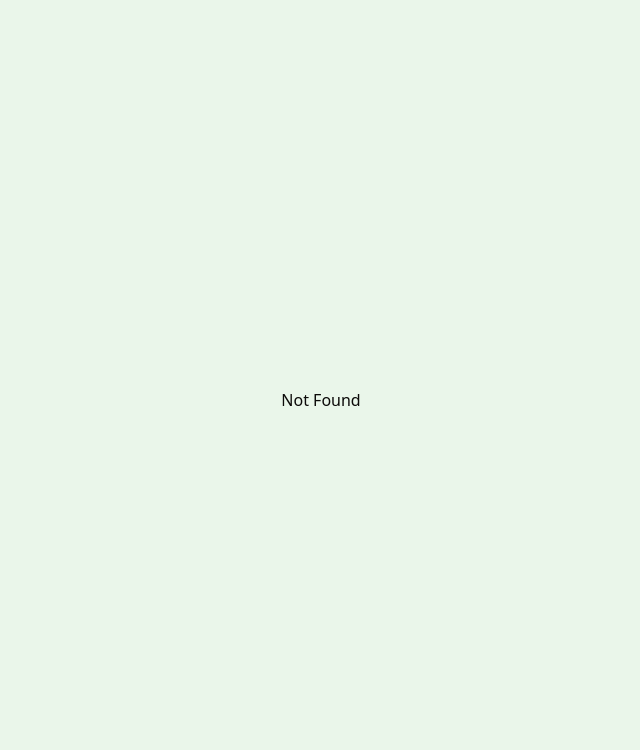
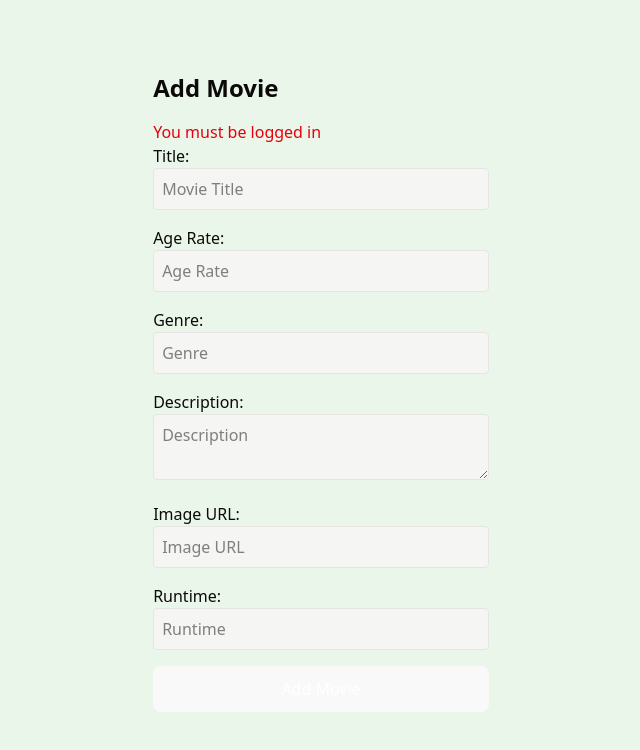
Before and after one commit to erik-per-lidstrom/Movie-night-planer, a React (Vite) app: page /events/1/add-movie in a window 1280 px wide. Shown: the top 750 px of the page, without its empty margins (319-959 px from the left). Built offline with nearby package versions, Linux system fonts and the light colour scheme.

Commit message:
fix details for movie styling whole website

```diff
--- a/src/App.tsx
+++ b/src/App.tsx
@@ -6,7 +6,7 @@ import MovieContext from "./context/movie.context";
 import { useReducer } from "react";
 import { movieReducer } from "./context/movie.reducer";
 import "./index.css";
-import AddMoviepage from "./pages/addMovie.page";
+import AddMoviePage from "./pages/addMovie.page";
 import type { Movie } from "./types/movie.types";
 import AddEventPage from "./pages/addevent.page";
 import EventDetailsPage from "./pages/eventdetails.page";
@@ -14,16 +14,16 @@ import EventDetailsPage from "./pages/eventdetails.page";
 function App() {
   const initialMovies: Movie[] = [];
   const [movies, dispatch] = useReducer(movieReducer, initialMovies);
-  console.log(movies);
 
   return (
     <MovieContext.Provider value={{ state: movies, dispatch }}>
       <Routes>
         <Route element={<MainLayout />}>
           <Route path="/" element={<HomePage />} />
-          <Route path="/add" element={<AddMoviepage />} />
           <Route path="/add-event" element={<AddEventPage />} />
-          <Route path="/event/:eventId" element={<EventDetailsPage />} />
+          <Route path="/events/:eventId" element={<EventDetailsPage />} />
+          <Route path="/events/:eventId/add-movie" element={<AddMoviePage />} />
+
           <Route path="/movie/:movieId" element={<MoviePage />} />
         </Route>
         <Route path="*" element={<div>Not Found</div>} />
--- a/src/components/movieInput.component.tsx
+++ b/src/components/movieInput.component.tsx
@@ -3,62 +3,83 @@ import type { ChangeEvent, FormEvent } from "react";
 import MovieContext from "../context/movie.context";
 import type { movieDraft } from "../types/movie.types";
 
-const MovieInput = () => {
-  const { dispatch } = useContext(MovieContext) || {
-    dispatch: null,
-  };
+interface MovieInputProps {
+  eventId: string;
+}
+
+const MovieInput = ({ eventId }: MovieInputProps) => {
+  const { dispatch } = useContext(MovieContext) || { dispatch: null };
+
   const [movie, setMovie] = useState<movieDraft>({
+    title: "",
+    description: "",
     ageRate: "",
-    title: "",
     genre: "",
-    description: "",
     imgUrl: "",
     runtime: "",
   });
 
-  const handleChange = (event: ChangeEvent<HTMLInputElement>) => {
+  const handleChange = (
+    event: ChangeEvent<HTMLInputElement | HTMLTextAreaElement>,
+  ) => {
     const { name, value } = event.target;
-    const field = name as "title" | "description";
-    setMovie((prevMovie) => ({
-      ...prevMovie,
-      [field]: value,
-    }));
+    setMovie((prev) => ({ ...prev, [name]: value }));
   };
 
-  const handleSubmit = (event: FormEvent<HTMLFormElement>) => {
-    event.preventDefault();
-    if (!movie.title.trim()) {
-      return;
+  const handleSubmit = async (e: FormEvent<HTMLFormElement>) => {
+    e.preventDefault();
+    if (!movie.title.trim()) return alert("Title is required");
+    if (!eventId) return alert("Event ID missing");
+
+    const token = localStorage.getItem("token");
+    if (!token) return alert("You must be logged in");
+
+    try {
+      const res = await fetch(
+        `http://localhost:4000/api/movies/event/${eventId}`,
+        {
+          method: "POST",
+          headers: {
+            "Content-Type": "application/json",
+            Authorization: `Bearer ${token}`,
+          },
+          body: JSON.stringify(movie),
+        },
+      );
+
+      if (!res.ok) {
+        const data = await res.json();
+        return alert(data.message || "Failed to create movie");
       }
-    dispatch?.({
-      type: "ADD_MOVIE",
-      payload: {
-        ...movie,
-        _id: "",
-        ageRate: movie.ageRate.trim(),
-        title: movie.title.trim(),
-        genre: movie.genre.trim(),
-      },
-    });
+
+      const savedMovie = await res.json();
+
+      // Lägg till filmen i context om dispatch finns
+      dispatch?.({ type: "ADD_MOVIE", payload: savedMovie });
+
+      // Reset form
       setMovie({
+        title: "",
+        description: "",
         ageRate: "",
-      title: "",
         genre: "",
-      description: "",
         imgUrl: "",
         runtime: "",
       });
+
+      alert(`${savedMovie.Title || "Movie"} added successfully!`);
+    } catch (err) {
+      console.error(err);
+      alert("Error creating movie");
+    }
   };
+
   return (
-    <div>
-      <form
-        className=" grid col-2 movie-input mb-4 gap-4"
-        onSubmit={handleSubmit}
-      >
+    <form className="grid gap-4 mb-4" onSubmit={handleSubmit}>
       <div>
         <label htmlFor="title">Title:</label>
         <input
-            className="border rounded bg-accent "
+          className="border rounded bg-accent w-full p-2"
           type="text"
           name="title"
           value={movie.title}
@@ -66,10 +87,11 @@ const MovieInput = () => {
           placeholder="Movie Title"
         />
       </div>
+
       <div>
         <label htmlFor="ageRate">Age Rate:</label>
         <input
-            className="border rounded bg-accent "
+          className="border rounded bg-accent w-full p-2"
           type="text"
           name="ageRate"
           value={movie.ageRate}
@@ -77,10 +99,11 @@ const MovieInput = () => {
           placeholder="Age Rate"
         />
       </div>
+
       <div>
         <label htmlFor="genre">Genre:</label>
         <input
-            className="border rounded bg-accent "
+          className="border rounded bg-accent w-full p-2"
           type="text"
           name="genre"
           value={movie.genre}
@@ -88,21 +111,22 @@ const MovieInput = () => {
           placeholder="Genre"
         />
       </div>
+
       <div>
         <label htmlFor="description">Description:</label>
-          <input
-            className="border rounded bg-accent "
-            type="text"
+        <textarea
+          className="border rounded bg-accent w-full p-2"
           name="description"
           value={movie.description}
           onChange={handleChange}
           placeholder="Description"
         />
       </div>
+
       <div>
         <label htmlFor="imgUrl">Image URL:</label>
         <input
-            className="border rounded bg-accent "
+          className="border rounded bg-accent w-full p-2"
           type="text"
           name="imgUrl"
           value={movie.imgUrl}
@@ -110,20 +134,26 @@ const MovieInput = () => {
           placeholder="Image URL"
         />
       </div>
+
       <div>
         <label htmlFor="runtime">Runtime:</label>
         <input
-            className="border rounded bg-accent "
+          className="border rounded bg-accent w-full p-2"
           type="text"
           name="runtime"
           value={movie.runtime}
           onChange={handleChange}
-            placeholder="runtime"
+          placeholder="Runtime"
         />
       </div>
-        <button type="submit">Add Movie</button>
+
+      <button
+        type="submit"
+        className="bg-green-500 text-white px-4 py-2 rounded"
+      >
+        Add Movie
+      </button>
     </form>
-    </div>
   );
 };
 
--- a/src/pages/addMovie.page.tsx
+++ b/src/pages/addMovie.page.tsx
@@ -16,14 +16,15 @@ const AddMoviePage = () => {
 
   // Hämta redan skapade filmer för detta event
   useEffect(() => {
-    if (!eventId) return;
-    const token = localStorage.getItem("token");
-    if (!token) return;
+    if (!eventId) return; // visa ett meddelande om event saknas
 
     const fetchMovies = async () => {
       setLoading(true);
       setFetchError("");
       try {
+        const token = localStorage.getItem("token");
+        if (!token) throw new Error("You must be logged in");
+
         const res = await fetch(
           `http://localhost:4000/api/movies/event/${eventId}`,
           {
@@ -31,11 +32,17 @@ const AddMoviePage = () => {
           },
         );
 
-        if (!res.ok) throw new Error("Failed to fetch movies");
+        if (!res.ok) {
+          if (res.status === 404) {
+            // Om eventet är nytt och inga filmer finns
+            return setLoading(false);
+          }
+          throw new Error("Failed to fetch movies");
+        }
 
-        const data: any[] = await res.json(); // Typa som any[] från backend
-        const moviesMapped: Movie[] = data.map((m) => ({
-          _id: m._id, // backend id → frontend _id
+        const data = await res.json();
+        const moviesMapped = data.map((m: any) => ({
+          _id: m._id,
           title: m.Title,
           ageRate: m.AgeRate,
           genre: m.Genre,
@@ -44,11 +51,8 @@ const AddMoviePage = () => {
           runtime: m.Runtime,
         }));
 
-        moviesMapped.forEach((movie) => {
-          dispatch?.({
-            type: "ADD_MOVIE",
-            payload: movie,
-          });
+        moviesMapped.forEach((movie: Movie) => {
+          dispatch?.({ type: "ADD_MOVIE", payload: movie });
         });
       } catch (err: any) {
         console.error(err);
@@ -68,7 +72,7 @@ const AddMoviePage = () => {
       {loading && <p>Loading movies...</p>}
       {fetchError && <p className="text-red-600">{fetchError}</p>}
 
-      <MovieInput />
+      <MovieInput eventId={eventId!} />
 
       {/* Lista redan tillagda filmer */}
       {movies.length > 0 && (
--- a/src/pages/eventdetails.page.tsx
+++ b/src/pages/eventdetails.page.tsx
@@ -4,6 +4,7 @@ import type { Event } from "../types/event.types";
 import type { Movie } from "../types/movie.types";
 const EventDetails = () => {
   const { eventId } = useParams();
+  const currentUser = JSON.parse(localStorage.getItem("user") || "null");
 
   const [event, setEvent] = useState<Event | null>(null);
 
@@ -52,6 +53,14 @@ const EventDetails = () => {
           <p>Genre: {event.genre}</p>
           <p>Description: {event.description}</p>
 
+          {currentUser?.role === "admin" && (
+            <Link to={`/events/${event._id}/add-movie`}>
+              <button className="bg-white text-black px-4 py-2 rounded mt-4 inline-block border hover:bg-gray-200">
+                Add Movie
+              </button>
+            </Link>
+          )}
+
           <h2 className="text-xl mt-4 mb-2">Movies</h2>
           {movies.length === 0 ? (
             <p>No movies for this event yet.</p>
@@ -72,7 +81,7 @@ const EventDetails = () => {
                   )}
                   <Link
                     to={`/movie/${movie._id}`}
-                    className="inline-block mt-2 bg-blue-500 text-white px-3 py-1 rounded"
+                    className="inline-block mt-2 bg-white text-black px-3 py-1 rounded border hover:bg-gray-200"
                   >
                     View Movie Details
                   </Link>
--- a/src/pages/home.page.tsx
+++ b/src/pages/home.page.tsx
@@ -117,7 +117,6 @@ const HomePage = () => {
       errors.password = "Password must be at least 6 characters";
     }
 
-
     if (!isLogin) {
       if (!authForm.name) {
         errors.name = "Name is required";
@@ -170,7 +169,6 @@ const HomePage = () => {
         return;
       }
 
-
       const userToStore = {
         name: data.user.name,
         email: data.user.email,
@@ -188,7 +186,6 @@ const HomePage = () => {
     }
   };
 
-
   return (
     <div className="home-page p-4 max-w-7xl mx-auto">
       {/* Navbar */}
@@ -201,7 +198,7 @@ const HomePage = () => {
             {currentUser.role === "admin" && (
               <Link
                 to="/add-event"
-                className="bg-green-600 px-3 py-1 rounded text-white"
+                className="bg-white px-3 py-1 rounded text-black border"
               >
                 Add Event
               </Link>
@@ -275,7 +272,7 @@ const HomePage = () => {
               <p>Genre: {event.genre}</p>
               <HiArchiveBoxXMark className="text-red-600 w-6" />
               <Link
-                to={`/event/${event._id}`}
+                to={`/events/${event._id}`}
                 className="inline-block mt-2 bg-blue-500 text-white px-3 py-1 rounded"
               >
                 View Details
--- a/src/types/movie.types.ts
+++ b/src/types/movie.types.ts
@@ -1,7 +1,7 @@
 import type { Dispatch } from "react";
 
 export type Movie = {
-  _id: string; // backend id
+  _id: string;
   title: string;
   ageRate: string;
   genre: string;
```
Lines whose indentation alone changed are shown as unchanged.
